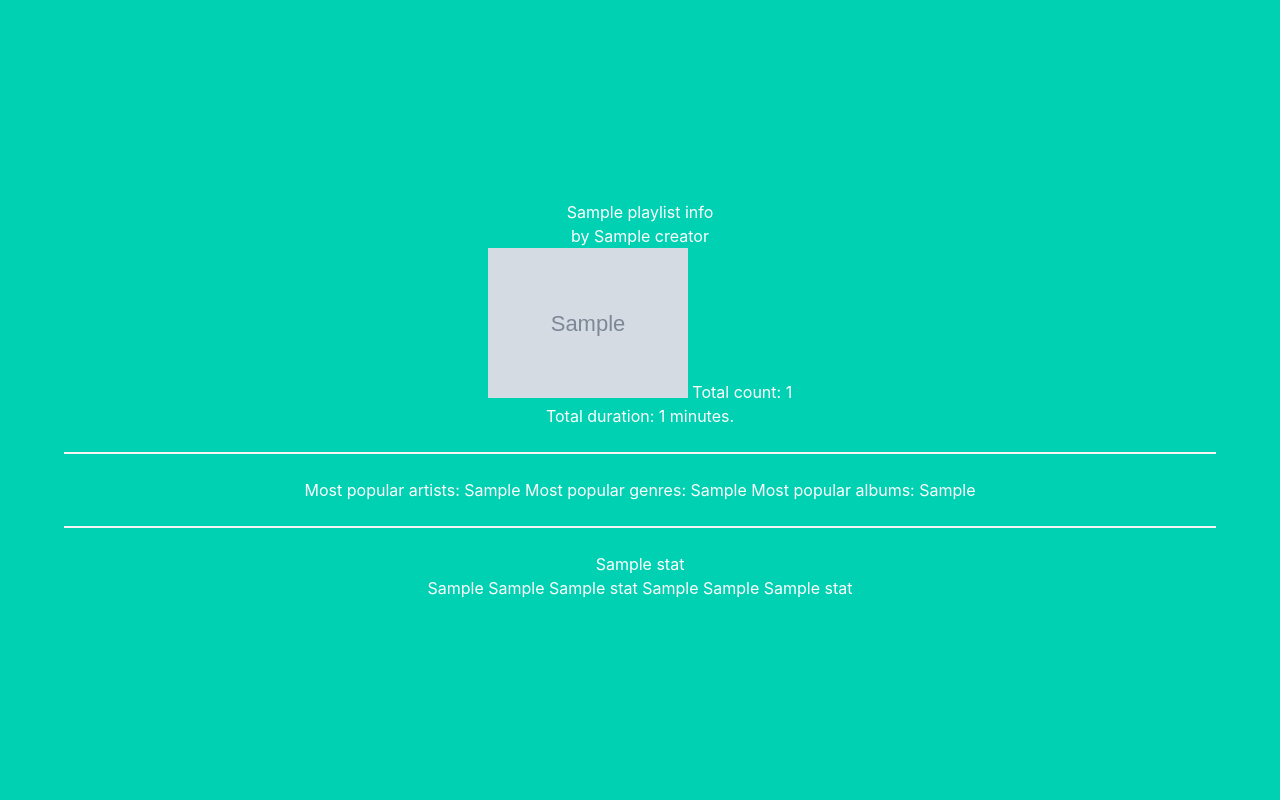
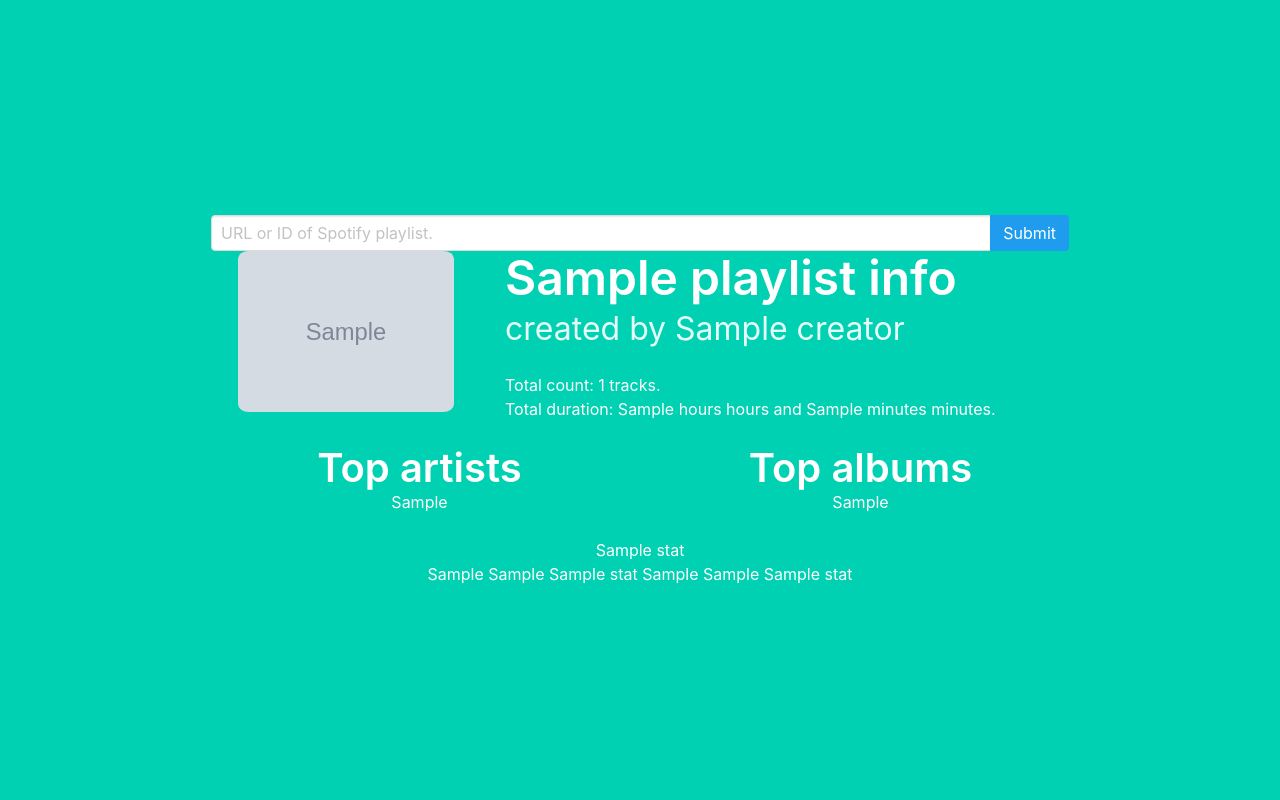
Before and after one commit to KosAqH/Spotify-Playlists-Analyzer, a Flask app: template webapp/app/templates/analysis.html in a window 1280 px wide. Run offline with Flask 3, Linux system fonts and the light colour scheme; the template is opened without the code that fills it: values that come from a table or form of the project are taken from there, most other values are stand-ins (such as "Sample title", 1, 10 or a date in 2020); grey boxes marked "Sample" are stand-in pictures; some libraries are stand-ins or nearby versions.

Commit message:
Start working on front-end

```diff
--- /dev/null
+++ b/webapp/app/static/style.css
@@ -0,0 +1,19 @@
+figure {
+    overflow: hidden;
+}
+
+.img-playlist-cover figure img{
+    width: 80%;
+    border-radius: 5%;
+    border-width: 1%;
+
+    -webkit-transform: scale(1);
+	transform: scale(1);
+    -webkit-transition: .3s ease-in-out;
+	transition: .3s ease-in-out;
+}
+
+.img-playlist-cover figure:hover img{
+    -webkit-transform: scale(1.3);
+	transform: scale(1.3);
+}
--- a/webapp/app/templates/analysis.html
+++ b/webapp/app/templates/analysis.html
@@ -1,28 +1,53 @@
 {% extends "base.html" %}
 
 {% block content %}
+<div class="columns">
+<div class="column">
 
-<h1>{{ playlist_info['name'] }}</h1>
-<h3>by {{ playlist_info['creator'] }}</h3>
-<img src="{{ playlist_info['img_url']}}" width="200" height="200">
-Total count: {{ playlist_info['total_count'] }} <br>
-Total duration: {{ playlist_info['total_duration'] }} minutes.
+</div>
+<div class="column is-three-quarters">
+    <div name="input-playlist-id">
+        <form method="POST" name="url_form" action="/index_post">
+            <div class="field is-horizontal has-addons ">
+                <div class="control has-addons is-expanded">
+                    {{ url_form.csrf_token }}
+                    {{ url_form.url(class_ = "input") }}
+                </div>
+                <div class="control">
+                    <button class="button is-info">Submit</button>
+                </div>
+            </div>
+        </form>
+    </div>
 
+    <div name="playlist-info" class="columns">
+        <div class="column is-one-third">
+            <div class="img-playlist-cover">
+                <figure>
+                    <img src="{{ playlist_info['img_url']}}">
+                </figure>
+            </div>
+        </div>
+        <div class="column has-text-left">
+            <p class = "title is-1"> {{ playlist_info['name'] }} </p>
+            <p class = "subtitle is-3"> created by {{ playlist_info['creator'] }}</p>
+            <p> Total count: {{ playlist_info['total_count'] }} tracks. </p>
+            <p> Total duration: {{ playlist_info['hours'] }} hours and {{ playlist_info['minutes'] }} minutes. </p>
+        </div>
+    </div>
 
-<hr>
+    <div name="top-info" class="columns">
+        <div class="column">
+            <p class = "title is-2"> Top artists </p>
+            {{ playlist_info['top_artist'] }}
+        </div>
+        <div class="column">
+            <p class = "title is-2"> Top albums </p>
+            {{ playlist_info['top_album'] }}
+        </div>
+    </div>
 
-Most popular artists: {{ playlist_info['top_artist'] }}
-Most popular genres: {{ playlist_info['top_genre'] }}
-Most popular albums: {{ playlist_info['top_album'] }}
-
-<hr>
-<div id='chart' class='chart'></div>
-
-<script type='text/javascript'>
-    var graphs = {{ graph | safe }};
-    Plotly.plot('chart',graphs,{});
-</script>
-
+    <div name="audio-parameters">
         {% for stat in statistics_data %}
             {{ stat["name"] }} <br>
             {{ stat["top_values"]}}
@@ -36,9 +61,18 @@
 
             <script type='text/javascript'>
                 var graphs = {{ stat["plot"] | safe }};
-    Plotly.plot('{{ stat["name"] }}plot',graphs,{});
+                var data = graphs["data"];
+                var layout = graphs["layout"];
+                var config = {responsive: true}
+                Plotly.newPlot('{{ stat["name"] }}plot',data, layout, config=config);
+
             </script>
+
         {% endfor %}
+    </div>
+</div>
+<div class="column">
 
-
+</div>
+</div>
 {% endblock %}
--- a/webapp/app/templates/base.html
+++ b/webapp/app/templates/base.html
@@ -5,8 +5,9 @@
     <meta charset="utf-8">
     <meta http-equiv="X-UA-Compatible" content="IE=edge">
     <meta name="viewport" content="width=device-width, initial-scale=1">
-    <title>tmp title</title>
+    <title>spotify playlist analyzer</title>
     <link rel="stylesheet" href="https://cdnjs.cloudflare.com/ajax/libs/bulma/0.7.2/css/bulma.min.css" />
+    <link rel="stylesheet" href="{{ url_for('static', filename='style.css') }}" />
     <script src='https://cdn.plot.ly/plotly-latest.min.js'></script>
 </head>
 
```
Also changed, not shown: webapp/app/spotify_api/spotify_api.py (+27 -1 lines), webapp/app/views.py (+18 -5 lines), 1 other file. Lines whose indentation alone changed are shown as unchanged.
